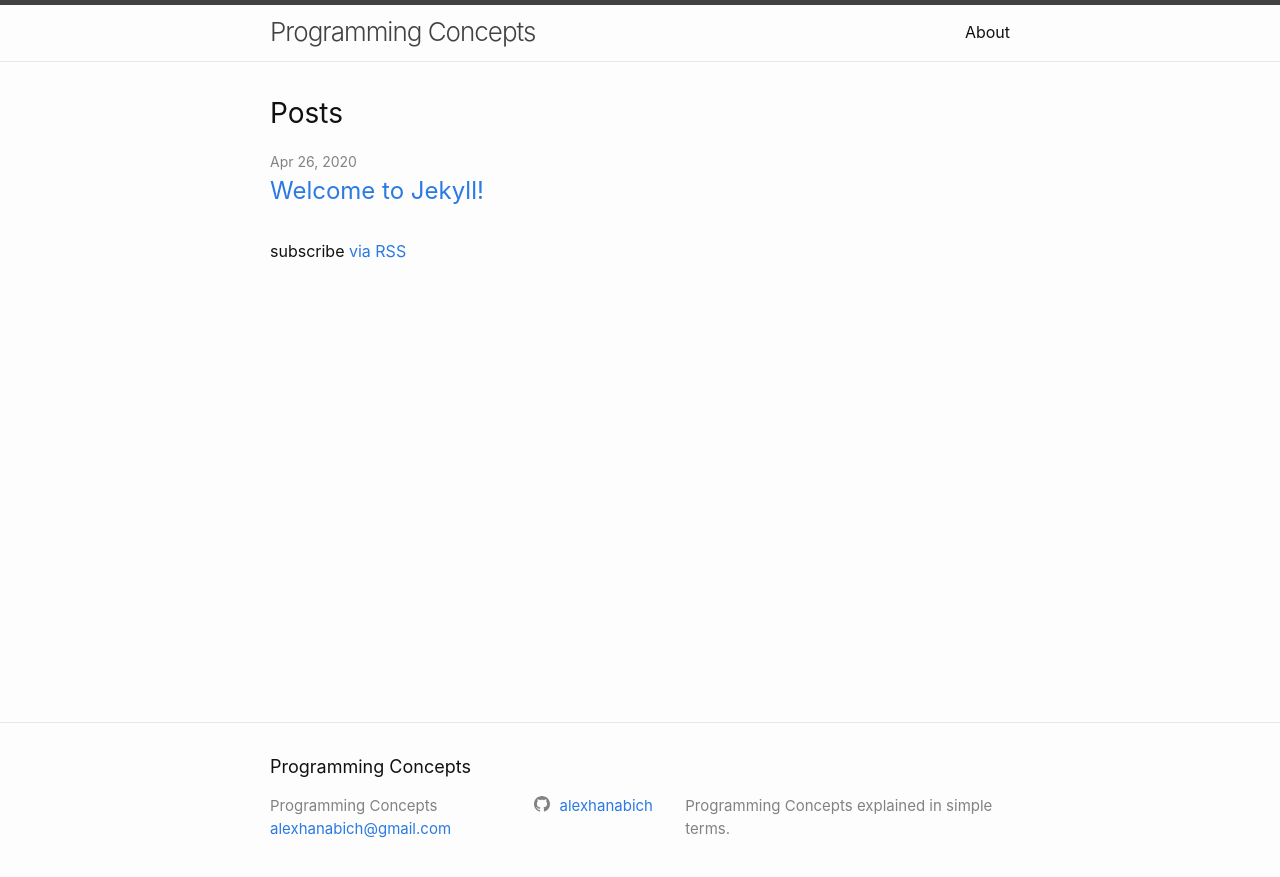
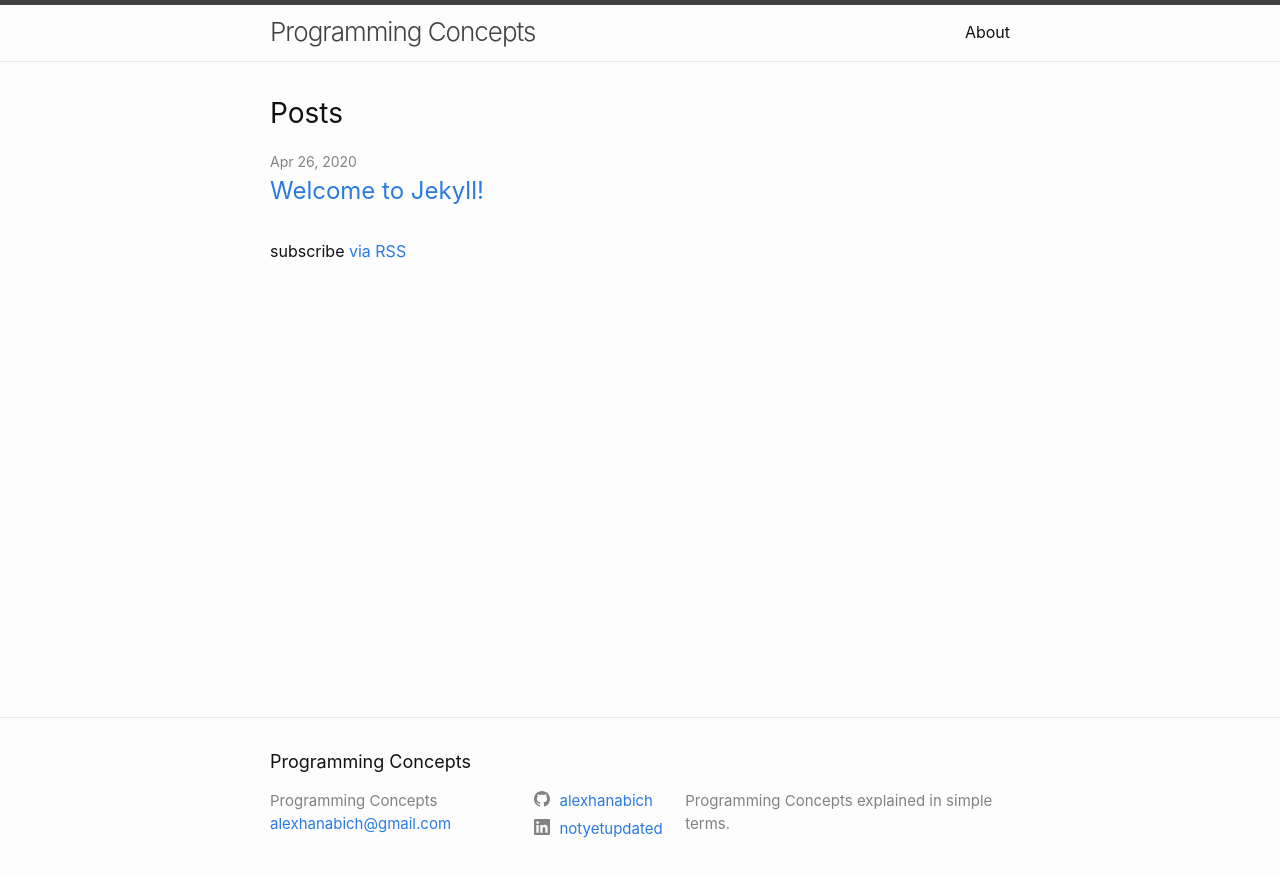
Before and after one commit to alexhanabich/blog, a Jekyll site: the page built from index.markdown, in a window 1280 px wide. Shown: the top 877 px of the page. Built offline with Jekyll 4.4.1, drawn with Linux system fonts in a browser that asks for light colours.

```diff
--- a/_config.yml
+++ b/_config.yml
@@ -24,7 +24,10 @@ description: >- # this means to ignore newlines until "baseurl:"
   Programming Concepts explained in simple terms.
 baseurl: "/blog" # the subpath of your site, e.g. /blog
 url: "https://alexhanabich.github.io" # the base hostname & protocol for your site, e.g. http://example.com
+
+linkedin_username: notyetupdated
 github_username:  alexhanabich
+
 
 # Build settings
 # personalizing minima theme
```
